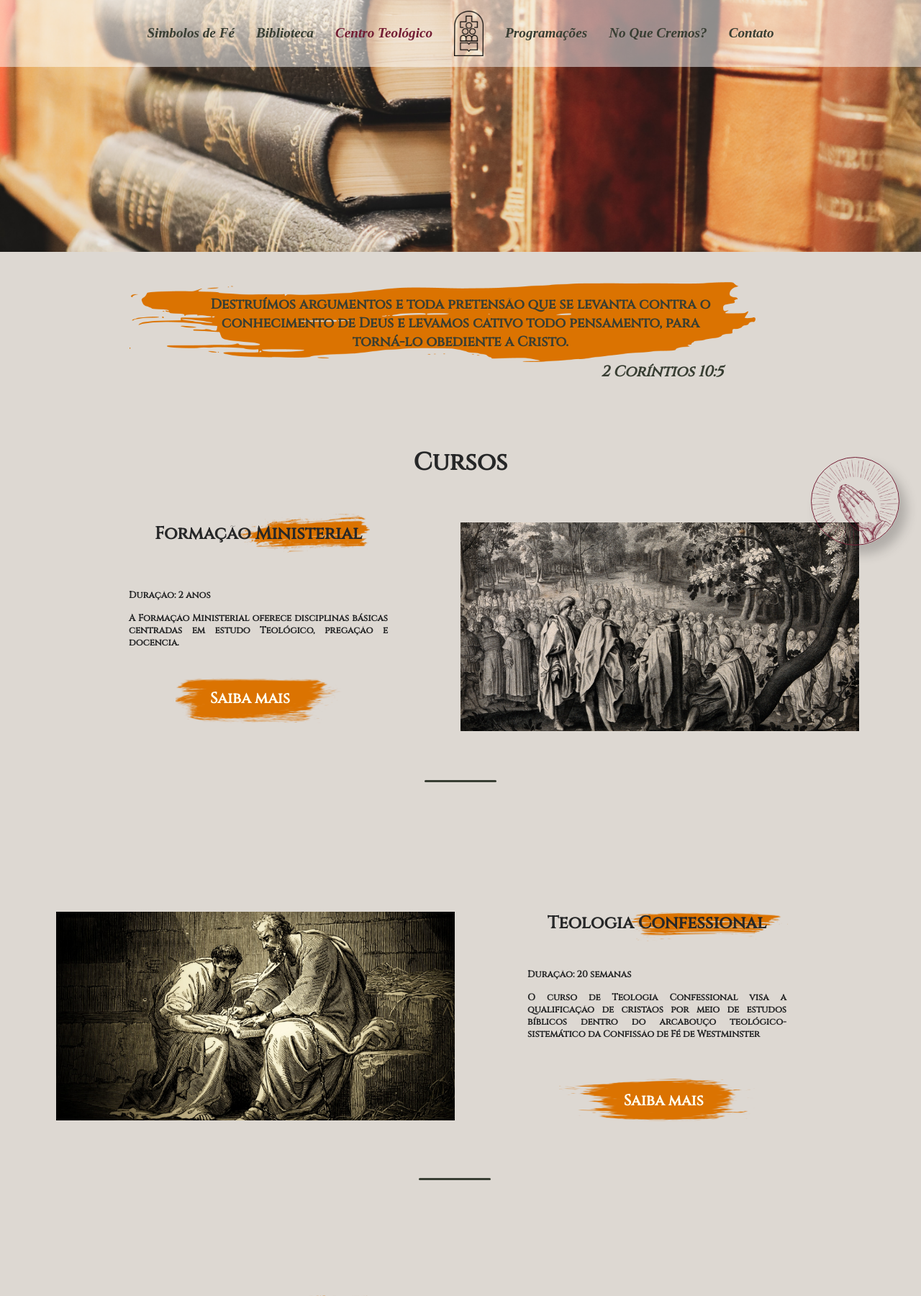
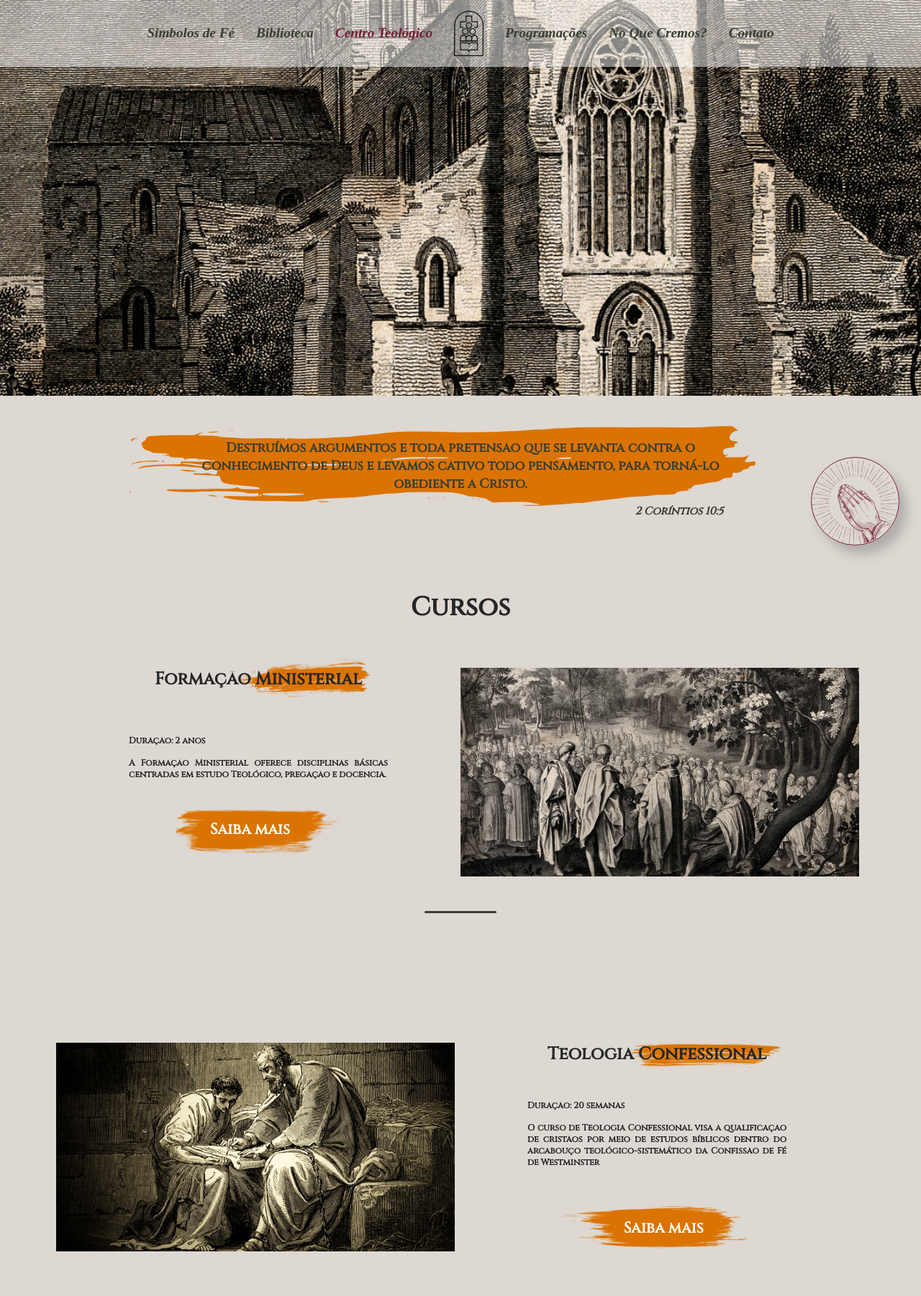
Before and after one commit to lothllann/IPB, a PHP site: page /theological_center.html in a window 1280 px wide. Shown: the top 1801 px of the page at 72% size. Run offline with PHP 8.4, Linux system fonts and the light colour scheme.

Commit message:
imagem do hero do CT

```diff
--- a/theological_center.css
+++ b/theological_center.css
@@ -14,6 +14,14 @@ p {
     font-weight: bold;
 }
 
+h1 {
+    font-size: 36px;
+}
+
+h2 {
+    font-size: 24px;
+}
+
 
 /*---------------------------------------------------------------------------------------------------------------
 INTRODUÇÃO
@@ -26,7 +34,7 @@ INTRODUÇÃO
 .intro {
     background: url("img/bg_teo.png") no-repeat center;
     background-size: cover;
-    height: 350px;
+    height: 550px;
 }
 
 .versiculo {
@@ -40,21 +48,21 @@ INTRODUÇÃO
 .versiculo div {
     display: inline;
     position: relative;
-    bottom: 154px;
+    bottom: 144px;
     right: 13%;
     z-index: -1;
 }
 
 .versiculo p {
     color: #383e33;
-    font-size: 1.2em;
+    font-size: 18px;
     margin-bottom: 15px;
     text-align: center;
 }
 
 .versiculo>span p {
     color: #383e33;
-    font-size: 1.3em;
+    font-size: 15px;
     text-align: right;
     font-style: italic;
 }
@@ -144,7 +152,7 @@ CURSOS
 
 .info p {
     margin-bottom: 15px;
-    font-size: 0.8em;
+    font-size: 12px;
 }
 
 .cursos_btn {
--- a/theological_center.html
+++ b/theological_center.html
@@ -28,7 +28,7 @@
 
             <li class="element_menu_ativo"><a href="theological_center.html">Centro Teológico</a></li>
             <li class="li_logo">
-                <a data-menu="lp" href="#intro"><img src="img/simbolo_preto.png" alt="Home" title="HOME"></a>
+                <a data-menu="lp" href="index.html"><img src="img/simbolo_preto.png" alt="Home" title="HOME"></a>
                 <!-- <a data-menu="lr" href="#intro"><img src="img/logo_roxo.png" alt="Home" title="HOME"></a> -->
 
             </li>
```
Also changed, not shown: img/bg_teo.png.
